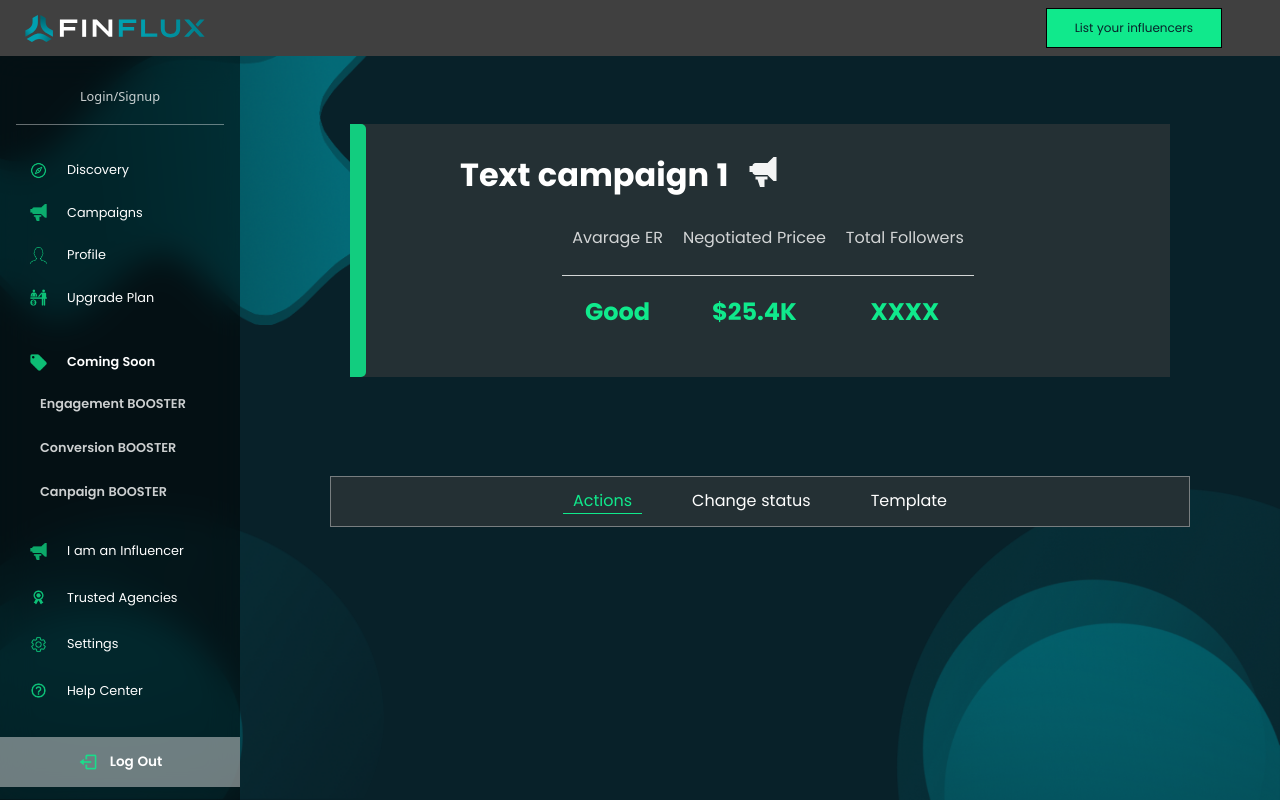
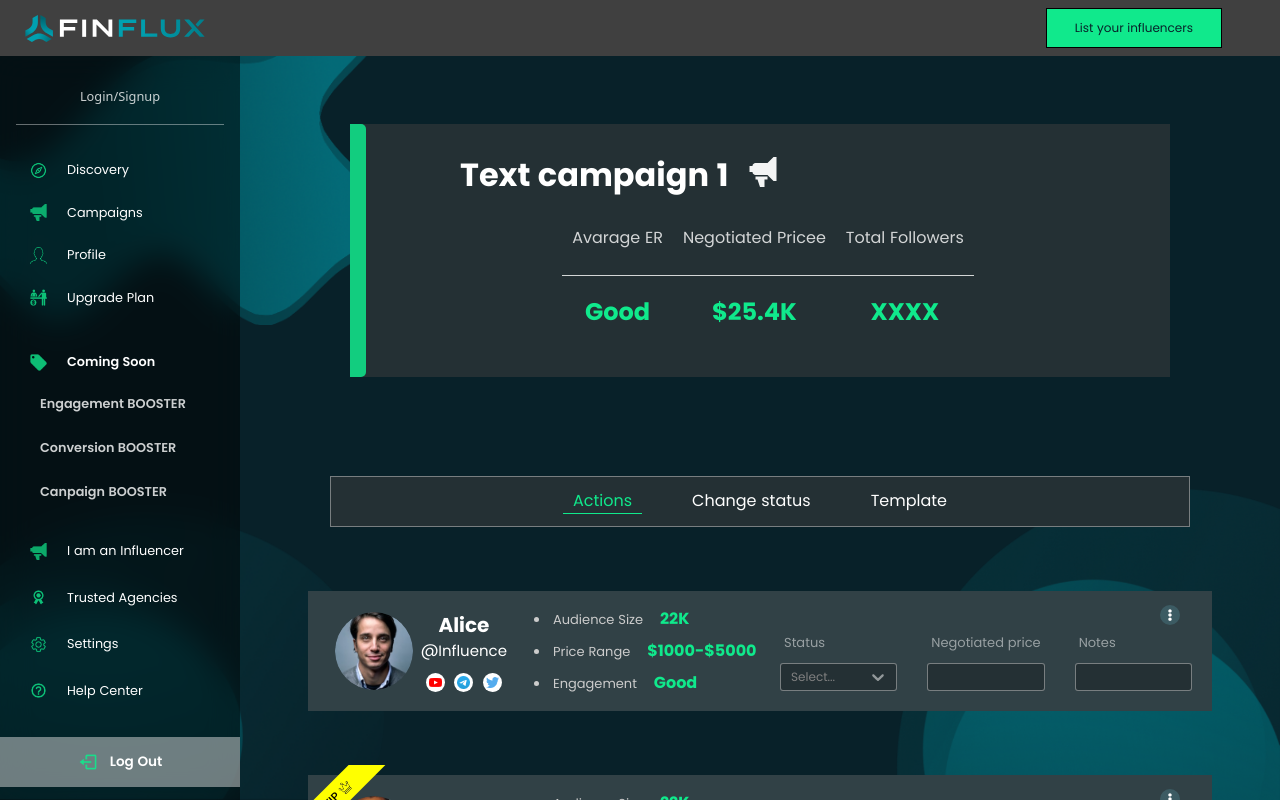
Before and after one commit to devlancer412/influx-frontend, a Next.js app: page /campaign/1 in a window 1280 px wide. Built offline with nearby package versions, Linux system fonts and the light colour scheme.

Commit message:
changed status input to dropdown

```diff
--- a/components/pages/campaign/CampaignInfluenceCard.tsx
+++ b/components/pages/campaign/CampaignInfluenceCard.tsx
@@ -2,6 +2,8 @@ import React from 'react';
 import Image from 'next/image';
 import Link from 'next/link';
 import { FaEllipsisV } from 'react-icons/fa';
+import Select from 'react-select';
+import { influenceStatusSelectStyle } from '../../../constant';
 
 type Props = {
   influence: Influence;
@@ -9,9 +11,9 @@ type Props = {
 
 const CampaignInfluenceCard: React.FC<Props> = ({ influence }) => {
   return (
-    <div className='relative flex flex-col xl:flex-row items-center bg-[#314146] xl:h-[120px] overflow-hidden'>
+    <div className='relative flex flex-col xl:flex-row items-center bg-[#314146] xl:h-[120px]'>
       <div className='flex flex-col lg:flex-row w-full xl:w-1/2 justify-around items-center'>
-        <div className='flex flex-row w-full lg:w-1/2 items-center justify-around py-[29px] px-[23px]'>
+        <div className='relative flex flex-row w-full lg:w-1/2 items-center justify-around py-[29px] px-[23px] overflow-hidden'>
           <Image
             src={influence?.imageUrl}
             width={78}
@@ -72,6 +74,14 @@ const CampaignInfluenceCard: React.FC<Props> = ({ influence }) => {
               </div>
             </div>
           </div>
+          {influence.premium ? (
+            <div className='absolute top-[17px] bg-[#FFFF00] -left-[46px] flex flex-row justify-center items-center py-1 w-[150px] text-[12px] text-black font-medium -rotate-[45deg]'>
+              <div className='mr-1'>VIP</div>
+              <Image src='/icons/crown.png' width={12} height={12} />
+            </div>
+          ) : (
+            <></>
+          )}
         </div>
         <ul className='grid-cols-1 gap-[10px] w-full lg:w-1/2 text-[13px] leading-[20px] text-[#CCCCCC] my-[23px] list-disc list-inside hidden lg:grid'>
           <li>
@@ -120,7 +130,13 @@ const CampaignInfluenceCard: React.FC<Props> = ({ influence }) => {
             <p className='text-[13px] leading-[20px] pl-1 text-[#FFFFFF80] mb-[10px]'>
               Status
             </p>
-            <input className='w-full rounded-[3px] border-[0.5px] border-[#CCCCCC80] bg-[#243034] text-[#FFFFFF80] text-[12px] py-1 px-2' />
+            <Select
+              styles={influenceStatusSelectStyle}
+              options={[
+                { value: 'open', label: 'Open' },
+                { value: 'close', label: 'Close' },
+              ]}
+            />
           </div>
           <div className='flex flex-col items-start'>
             <p className='text-[13px] leading-[20px] pl-1 text-[#FFFFFF80] mb-[10px]'>
@@ -153,14 +169,6 @@ const CampaignInfluenceCard: React.FC<Props> = ({ influence }) => {
       <div className='absolute w-5 h-5 flex justify-center items-center bg-[#41666FB3] top-[14px] right-8 rounded-full hover:cursor-pointer'>
         <FaEllipsisV size={12} color='white' />
       </div>
-      {influence.premium ? (
-        <div className='absolute top-[17px] bg-[#FFFF00] -left-[46px] flex flex-row justify-center items-center py-1 w-[150px] text-[12px] text-black font-medium -rotate-[45deg]'>
-          <div className='mr-1'>VIP</div>
-          <Image src='/icons/crown.png' width={12} height={12} />
-        </div>
-      ) : (
-        <></>
-      )}
     </div>
   );
 };
--- a/constant/index.ts
+++ b/constant/index.ts
@@ -84,3 +84,198 @@ export const initSocialFilters: SocialFilterProps[] = [
     selected: false,
   },
 ];
+
+export const initialInfluences: Influence[] = [
+  {
+    id: 0,
+    campaignId: 0,
+    name: 'Alice',
+    nickName: 'Influence',
+    imageUrl: '/img/user_1.png',
+    youtube: 'https://fakeurl/',
+    telegram: 'https://fakeurl/',
+    twitter: 'https://fakeurl/',
+    followers: 22,
+    engagement: 'Good',
+    topPrice: 5000,
+    bottomPrice: 1000,
+    premium: false,
+    niches: [],
+  },
+  {
+    id: 1,
+    campaignId: 0,
+    name: 'Bob',
+    nickName: 'Influence',
+    imageUrl: '/img/user_2.png',
+    youtube: 'https://fakeurl/',
+    telegram: 'https://fakeurl/',
+    twitter: 'https://fakeurl/',
+    followers: 22,
+    engagement: 'Good',
+    topPrice: 5000,
+    bottomPrice: 1000,
+    premium: true,
+    niches: [],
+  },
+  {
+    id: 2,
+    campaignId: 0,
+    name: 'Vault',
+    nickName: 'Influence',
+    imageUrl: '/img/user_3.png',
+    youtube: 'https://fakeurl/',
+    telegram: 'https://fakeurl/',
+    twitter: 'https://fakeurl/',
+    followers: 22,
+    engagement: 'Good',
+    topPrice: 5000,
+    bottomPrice: 1000,
+    premium: false,
+    niches: [],
+  },
+  {
+    id: 3,
+    campaignId: 0,
+    name: 'Alice',
+    nickName: 'Influence',
+    imageUrl: '/img/user_4.png',
+    youtube: 'https://fakeurl/',
+    telegram: 'https://fakeurl/',
+    twitter: 'https://fakeurl/',
+    followers: 22,
+    engagement: 'Good',
+    topPrice: 5000,
+    bottomPrice: 1000,
+    premium: false,
+    niches: [],
+  },
+  {
+    id: 4,
+    campaignId: 0,
+    name: 'Bob',
+    nickName: 'Influence',
+    imageUrl: '/img/user_5.png',
+    youtube: 'https://fakeurl/',
+    telegram: 'https://fakeurl/',
+    twitter: 'https://fakeurl/',
+    followers: 22,
+    engagement: 'Good',
+    topPrice: 5000,
+    bottomPrice: 1000,
+    premium: false,
+    niches: [],
+  },
+  {
+    id: 5,
+    campaignId: 0,
+    name: 'Vault',
+    nickName: 'Influence',
+    imageUrl: '/img/user_1.png',
+    youtube: 'https://fakeurl/',
+    telegram: 'https://fakeurl/',
+    twitter: 'https://fakeurl/',
+    followers: 22,
+    engagement: 'Good',
+    topPrice: 5000,
+    bottomPrice: 1000,
+    premium: false,
+    niches: [],
+  },
+  {
+    id: 6,
+    campaignId: 0,
+    name: 'Alice',
+    nickName: 'Influence',
+    imageUrl: '/img/user_1.png',
+    youtube: 'https://fakeurl/',
+    telegram: 'https://fakeurl/',
+    twitter: 'https://fakeurl/',
+    followers: 22,
+    engagement: 'Good',
+    topPrice: 5000,
+    bottomPrice: 1000,
+    premium: false,
+    niches: [],
+  },
+  {
+    id: 7,
+    campaignId: 0,
+    name: 'Bob',
+    nickName: 'Influence',
+    imageUrl: '/img/user_2.png',
+    youtube: 'https://fakeurl/',
+    telegram: 'https://fakeurl/',
+    twitter: 'https://fakeurl/',
+    followers: 22,
+    engagement: 'Good',
+    topPrice: 5000,
+    bottomPrice: 1000,
+    premium: true,
+    niches: [],
+  },
+  {
+    id: 8,
+    campaignId: 0,
+    name: 'Vault',
+    nickName: 'Influence',
+    imageUrl: '/img/user_3.png',
+    youtube: 'https://fakeurl/',
+    telegram: 'https://fakeurl/',
+    twitter: 'https://fakeurl/',
+    followers: 22,
+    engagement: 'Good',
+    topPrice: 5000,
+    bottomPrice: 1000,
+    premium: false,
+    niches: [],
+  },
+  {
+    id: 9,
+    campaignId: 0,
+    name: 'Alice',
+    nickName: 'Influence',
+    imageUrl: '/img/user_4.png',
+    youtube: 'https://fakeurl/',
+    telegram: 'https://fakeurl/',
+    twitter: 'https://fakeurl/',
+    followers: 22,
+    engagement: 'Good',
+    topPrice: 5000,
+    bottomPrice: 1000,
+    premium: false,
+    niches: [],
+  },
+  {
+    id: 10,
+    campaignId: 0,
+    name: 'Bob',
+    nickName: 'Influence',
+    imageUrl: '/img/user_5.png',
+    youtube: 'https://fakeurl/',
+    telegram: 'https://fakeurl/',
+    twitter: 'https://fakeurl/',
+    followers: 22,
+    engagement: 'Good',
+    topPrice: 5000,
+    bottomPrice: 1000,
+    premium: false,
+    niches: [],
+  },
+  {
+    id: 11,
+    campaignId: 0,
+    name: 'Vault',
+    nickName: 'Influence',
+    imageUrl: '/img/user_1.png',
+    youtube: 'https://fakeurl/',
+    telegram: 'https://fakeurl/',
+    twitter: 'https://fakeurl/',
+    followers: 22,
+    engagement: 'Good',
+    topPrice: 5000,
+    bottomPrice: 1000,
+    premium: false,
+    niches: [],
+  },
+];
--- a/constant/selectInputStyle.ts
+++ b/constant/selectInputStyle.ts
@@ -112,3 +112,66 @@ export const mobileSelectStyle: StylesConfig = {
     backgroundColor: '#124B52',
   }),
 };
+
+export const influenceStatusSelectStyle: StylesConfig = {
+  container: (provided, state) => ({
+    ...provided,
+    width: '100%',
+  }),
+  control: (provided, state) => ({
+    ...provided,
+    width: '100%',
+    backgroundColor: '#243034',
+    borderRadius: 3,
+    borderWidth: 0.5,
+    borderColor: '#CCCCCC80',
+    padding: '4px 8px',
+    fontSize: 12,
+    minHeight: 20,
+  }),
+  valueContainer: (provided, state) => ({
+    ...provided,
+    width: '100%',
+    padding: 0,
+    margin: 0,
+  }),
+  singleValue: (provided, state) => ({
+    ...provided,
+    color: '#FFFFFF80',
+    margin: 0,
+  }),
+  input: (provided, state) => ({
+    ...provided,
+    color: '#FFFFFF80',
+    margin: 0,
+    padding: 0,
+  }),
+  indicatorsContainer: (provided, state) => ({
+    ...provided,
+  }),
+  indicatorSeparator: (provided, state) => ({
+    ...provided,
+    display: 'none',
+  }),
+  dropdownIndicator: (provided, state) => ({
+    ...provided,
+    padding: 0,
+    color: '#FFFFFF80',
+    height: 18,
+    display: 'flex',
+    justifyContent: 'center',
+    alignItems: 'center',
+  }),
+  menu: (provided, state) => ({
+    ...provided,
+    fontSize: 12,
+    color: '#FFFFFF80',
+    backgroundColor: '#243034',
+  }),
+  option: (provided, state) => ({
+    ...provided,
+    fontSize: 12,
+    color: '#FFFFFF80',
+    backgroundColor: '#243034',
+  }),
+};
--- a/pages/campaign/[campaignId].tsx
+++ b/pages/campaign/[campaignId].tsx
@@ -4,6 +4,7 @@ import { useSelector } from 'react-redux';
 import Image from 'next/image';
 import { RootState } from '../../store';
 import CampaignInfluenceCard from '../../components/pages/campaign/CampaignInfluenceCard';
+import { initialInfluences } from '../../constant';
 
 const subMenus = ['Actions', 'Change status', 'Template'] as const;
 type SubMenu = typeof subMenus[number];
@@ -14,7 +15,7 @@ const CampaignProfile: React.FC = () => {
 
   const [current, setCurrent] = useState<SubMenu>('Actions');
 
-  const influences = [];
+  const influences = initialInfluences;
   const campaign = useSelector((store: RootState) => store.campaigns).filter(
     (item) => item.id === parseInt(campaignId as string)
   )[0];
```
Also changed, not shown: pages/index.tsx (+1 -195 lines).
